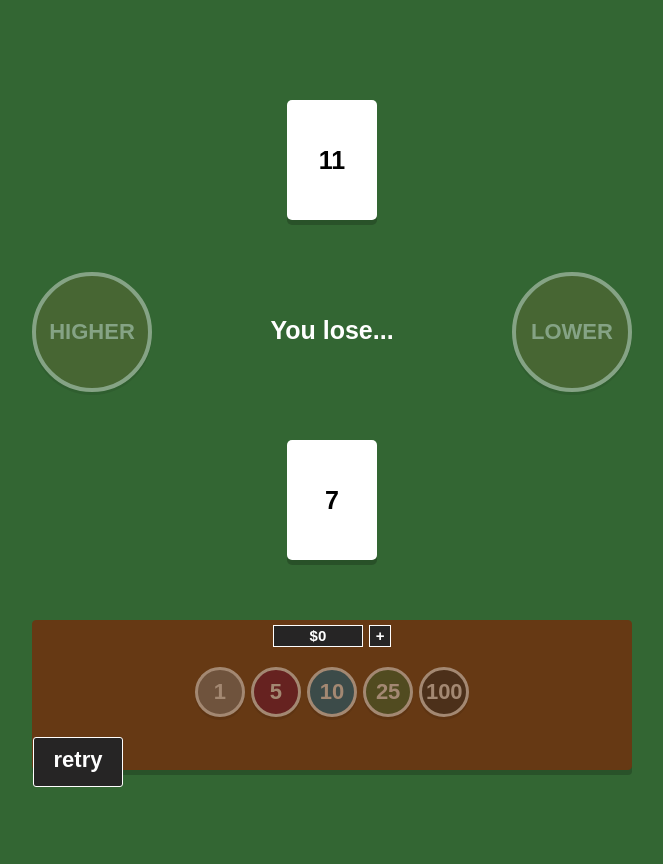
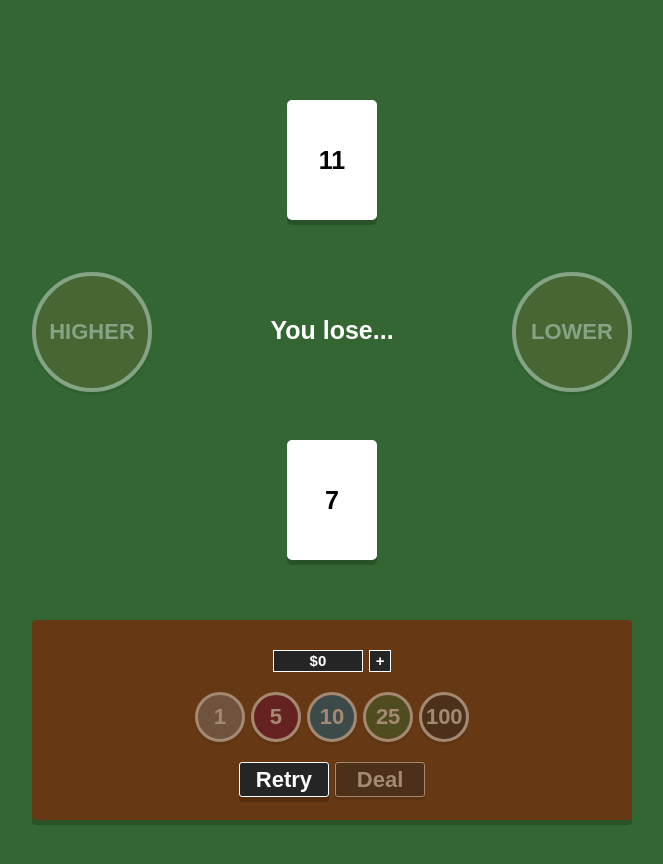
Before and after one commit to AkinobuKoizumi/Higher-Lower_casino, a plain HTML site: page index.html in a window 1280 px wide. Both pictures are taken after a click on the element "HIGHER". Shown: the top 864 px of the page, without its empty margins (308-971 px from the left). Drawn offline with Linux system fonts and the light colour scheme.

Commit message:
mornig Comformation add

```diff
--- a/css/style.css
+++ b/css/style.css
@@ -119,7 +119,8 @@ body {
 
 .bottom-container {
   margin-top: 60px;
-  height: 150px;
+  padding-top: 25px;
+  height: 200px;
   background: #663914;
   border-radius: 4px;
   box-sizing: border-box;
@@ -144,15 +145,31 @@ body {
 .re-btn {
   color: #fff;
   width: 90px;
-  height: 50px;
+  height: 35px;
   box-sizing: border-box;
   border: 1px solid #fff;
   border-radius: 3px;
   background: #262525;
   text-align: center;
-  line-height: 44px;
+  line-height: 33px;
   cursor: pointer;
+  display: inline-block;
+  box-shadow: 0 5px 0 rgba(0, 0, 0, 0.2);
 }
+.re-btn:hover {
+  opacity: .89;
+  box-shadow: 0 3px 0 rgba(0, 0, 0, 0.2);
+}
+#retry.disabled {
+  opacity: .4;
+  box-shadow: 0 3px 0 rgba(0, 0, 0, 0.2);
+
+}
+#deal.disabled {
+  opacity: .4;
+  box-shadow: 0 3px 0 rgba(0, 0, 0, 0.2);
+}
+
 .money {
   width: 90px;
 }
@@ -186,7 +203,7 @@ body {
 }
 .one:hover {
   opacity: 0.85;
-
+  box-shadow: 0 3px 0 rgba(0, 0, 0, 0.2);
 }
 .five {
   background: #660033;
@@ -194,6 +211,7 @@ body {
 }
 .five:hover {
   opacity: 0.85;
+  box-shadow: 0 3px 0 rgba(0, 0, 0, 0.2);
 }
 .ten {
   background: #006699;
@@ -201,6 +219,7 @@ body {
 }
 .ten:hover {
   opacity: 0.85;
+  box-shadow: 0 3px 0 rgba(0, 0, 0, 0.2);
 }
 .twenty-five {
   background: #336633;
@@ -208,6 +227,7 @@ body {
 }
 .twenty-five:hover {
   opacity: 0.85;
+  box-shadow: 0 3px 0 rgba(0, 0, 0, 0.2);
 }
 .one-handred {
   background: #262525;
@@ -215,9 +235,11 @@ body {
 }
 .one-handred:hover {
   opacity: 0.85;
+  box-shadow: 0 3px 0 rgba(0, 0, 0, 0.2);
 }
 .plus:hover {
   opacity: 0.85;
+  box-shadow: 0 3px 0 rgba(0, 0, 0, 0.2);
 }
 #bank {
   color: #fff;
--- a/index.html
+++ b/index.html
@@ -36,7 +36,8 @@
         <div class="tip twenty-five" id="twenty-five">25</div>
         <div class="tip one-handred" id="one-handred">100</div>
       </div>
-      <div class="re-btn" id="retry">retry</div>
+      <div class="re-btn" id="retry">Retry</div>
+      <div class="re-btn" id="deal">Deal</div>
     </div>
   </div>
 
--- a/js/main.js
+++ b/js/main.js
@@ -11,6 +11,7 @@
     const wrapper = document.getElementById('wrapper');
     var result = document.getElementById('result');
     const retry = document.getElementById('retry');
+    const deal = document.getElementById('deal');
     const one = document.getElementById('one');
     const five = document.getElementById('five');
     const ten = document.getElementById('ten');
@@ -26,9 +27,9 @@
     const moneyBtn5 = document.getElementById('moneyBtn5');
     const moneyBtn6 = document.getElementById('moneyBtn6');
 
-　　/*---------
-　　 *手札管理
-　　 ----------*/
+  /*---------
+   *手札管理
+   ----------*/
     var dealerValue;
     var playerValue;
 
@@ -73,7 +74,11 @@
         playerValue = getRandom();
         playerCard.textContent = playerValue;
         wrapper.removeEventListener('transitionend', init);
+        retry.classList.add('disabled');
+        deal.classList.remove('disabled');
      }
+
+
 
     /*-------------------
      *playerのカードオープン
@@ -86,6 +91,8 @@
     wrapper.classList.add('open');
     higher.classList.add('disabled');
     lower.classList.add('disabled');
+    retry.classList.remove('disabled');
+    deal.classList.add('disabled');
     addDisabled();
     if (playerValue === dealerValue) {
       str = 'draw';
@@ -186,6 +193,16 @@
         count_twentyfive=0;
         count_onehandred=0;
     });
+
+    /*----------------------
+     *dealイベント処理
+     ----------------------*/
+    deal.addEventListener('click', function() {
+      if(result.classList.contains('hidden') == false){
+        return;
+      }
+    });
+
 
 
     /*---------------------
```
